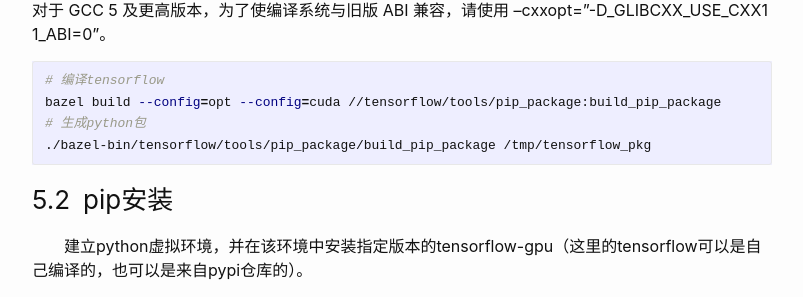
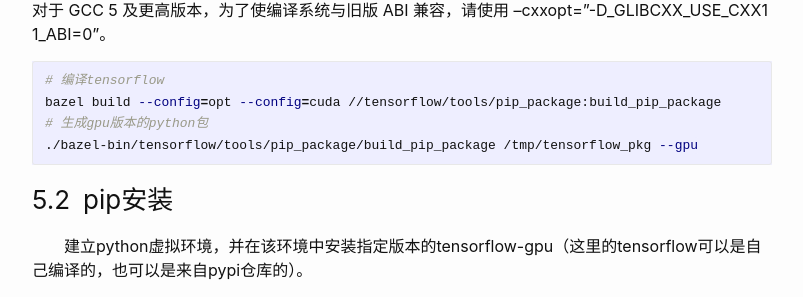
Before and after one commit to sinnettluo/wkyo.github.io, a Jekyll site: the page built from _posts/2019-07-20-multi-version-tensorflow-gpu-on-ubunu.md, in a window 1280 px wide and 900 px high, scrolled down 9158 px. Shown: the part 144-441 px from the top of the window, without its empty margins (238-1041 px from the left). Built offline with Jekyll 4.4.1, drawn with Linux system fonts in a browser that asks for light colours; nearby versions of some CDN libraries; comment, search, counter and statistics services are not loaded.

Commit message:
add --gpu argument for tf-gpu package

````diff
--- a/_posts/2019-07-20-multi-version-tensorflow-gpu-on-ubunu.md
+++ b/_posts/2019-07-20-multi-version-tensorflow-gpu-on-ubunu.md
@@ -357,8 +357,8 @@ export LD_LIBRARY_PATH=/usr/local/cuda_9.0.176/lib64:/usr/local/cuda_9.0.176/ext
 ```sh
 # 编译tensorflow
 bazel build --config=opt --config=cuda //tensorflow/tools/pip_package:build_pip_package
-# 生成python包
-./bazel-bin/tensorflow/tools/pip_package/build_pip_package /tmp/tensorflow_pkg
+# 生成gpu版本的python包
+./bazel-bin/tensorflow/tools/pip_package/build_pip_package /tmp/tensorflow_pkg --gpu
 ```
 
 
````
